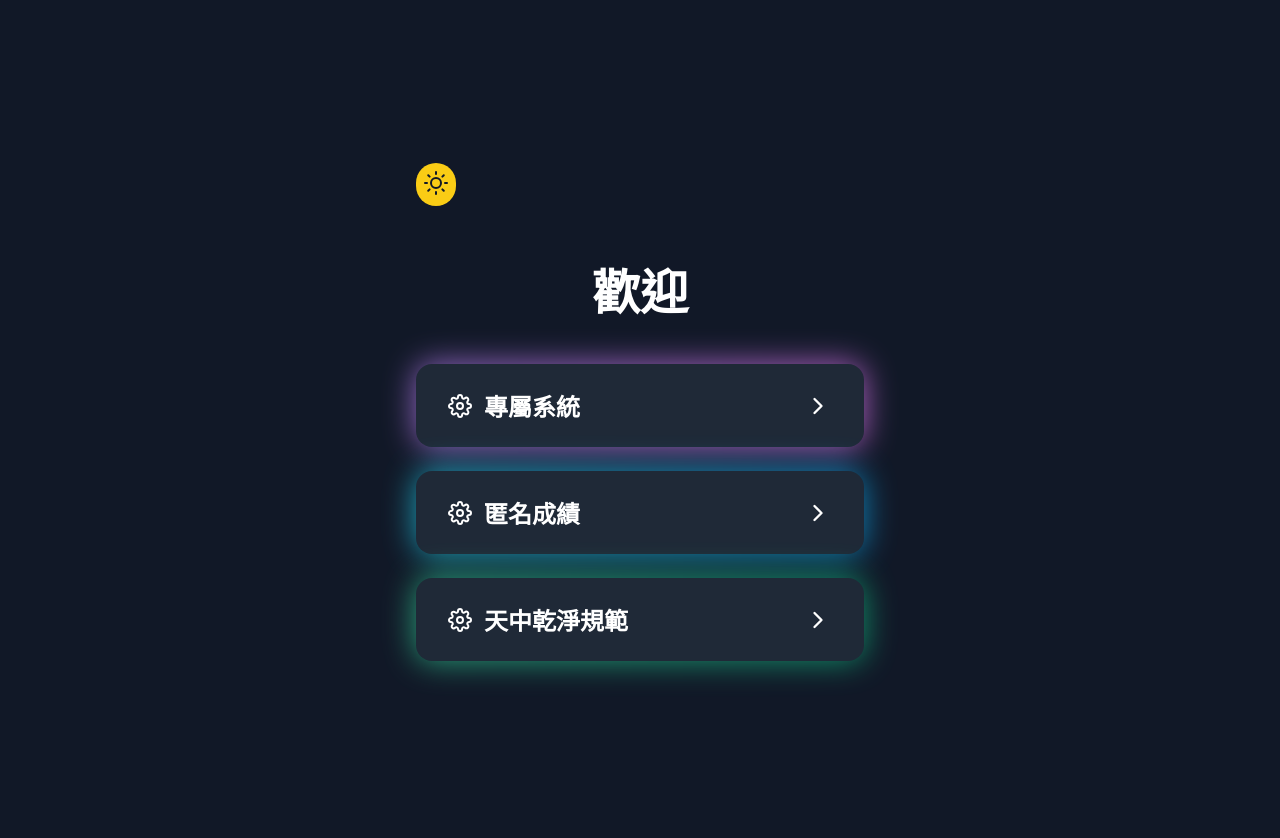
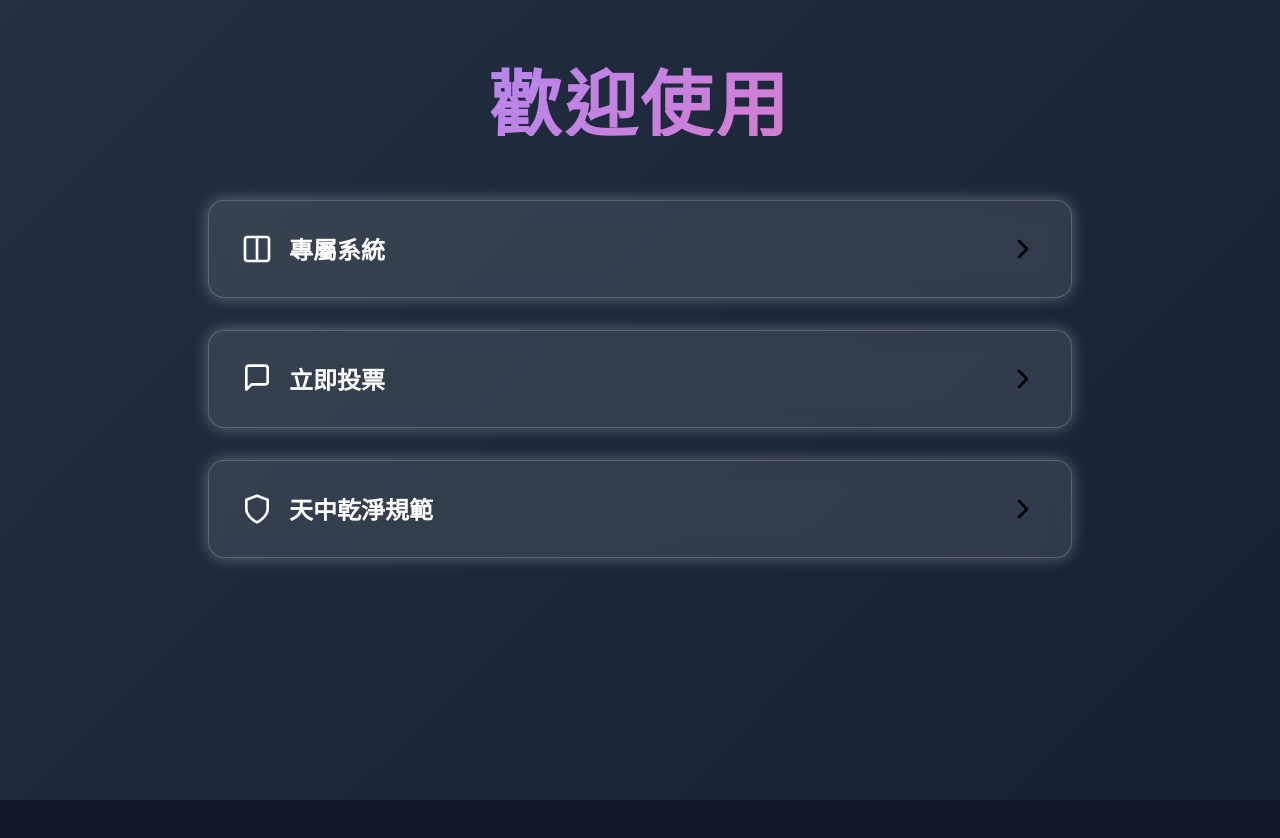
Before and after one commit to tmjh113/NGL-, a plain HTML site: page index.html in a window 1280 px wide. After the commit the page ends 800 px from the top, so only its background shows below. Drawn offline with nearby package versions, Linux system fonts and the light colour scheme.

Commit message:
Update index.html

```diff
--- a/index.html
+++ b/index.html
@@ -4,234 +4,149 @@
     <meta charset="UTF-8">
     <meta name="viewport" content="width=device-width, initial-scale=1.0">
     <title>移動友好應用</title>
+    <script src="https://cdn.tailwindcss.com"></script>
     <style>
-        body, html {
-            margin: 0;
-            padding: 0;
-            font-family: Arial, sans-serif;
-            height: 100%;
+        @import url('https://fonts.googleapis.com/css2?family=Noto+Sans+TC:wght@400;500;700&display=swap');
+
+        * {
+            font-family: 'Noto Sans TC', sans-serif;
         }
-        .app {
-            display: flex;
-            flex-direction: column;
-            align-items: center;
-            justify-content: center;
-            min-height: 100vh;
-            padding: 1.5rem;
-            background: #111827;
-            transition: background-color 0.5s;
+
+        @keyframes float {
+            0% { transform: translateY(0px); }
+            50% { transform: translateY(-20px); }
+            100% { transform: translateY(0px); }
         }
-        .app.light {
-            background: linear-gradient(to bottom right, #4f46e5, #7e22ce, #ec4899);
+
+        @keyframes gradientBG {
+            0% { background-position: 0% 50%; }
+            50% { background-position: 100% 50%; }
+            100% { background-position: 0% 50%; }
         }
-        .theme-toggle {
-            margin-bottom: 1rem;
-            padding: 0.5rem;
-            border-radius: 9999px;
-            background-color: #facc15;
-            cursor: pointer;
-            border: none;
+
+        .animated-bg {
+            background: linear-gradient(-45deg, #0f172a, #1e293b, #334155, #475569);
+            background-size: 400% 400%;
+            animation: gradientBG 15s ease infinite;
+        }
+
+        .floating {
+            animation: float 6s ease-in-out infinite;
+        }
+
+        .glass-effect {
+            background: rgba(255, 255, 255, 0.1);
+            backdrop-filter: blur(10px);
+            border: 1px solid rgba(255, 255, 255, 0.2);
+        }
+
+        .button-scale {
+            transform: scale(1);
+            transition: all 0.4s cubic-bezier(0.4, 0, 0.2, 1);
+        }
+
+        .button-scale:hover {
+            transform: scale(1.02);
+            box-shadow: 0 20px 25px -5px rgba(0, 0, 0, 0.3),
+                       0 10px 10px -5px rgba(0, 0, 0, 0.2);
+        }
+
+        .text-gradient {
+            background: linear-gradient(135deg, #60a5fa, #a78bfa, #f472b6);
+            -webkit-background-clip: text;
+            background-clip: text;
+            color: transparent;
+            animation: gradientBG 15s ease infinite;
+            background-size: 200% 200%;
+        }
+
+        .glow {
+            box-shadow: 0 0 15px rgba(255, 255, 255, 0.3);
+        }
+
+        .button-container {
+            position: relative;
             transition: transform 0.3s ease;
         }
-        .theme-toggle:hover {
-            transform: scale(1.1);
-        }
-        .theme-toggle.light {
-            background-color: #4f46e5;
-        }
-        .theme-toggle .icon {
-            width: 1.5rem;
-            height: 1.5rem;
-            color: #111827;
-        }
-        .theme-toggle.light .icon {
-            color: white;
-        }
-        .content {
-            width: 100%;
-            max-width: 28rem;
-        }
-        .welcome-text {
-            font-size: 3rem;
-            font-weight: 800;
-            text-align: center;
-            margin-bottom: 2.5rem;
-            color: white;
-            opacity: 0;
-            transform: translateY(-50px);
-            transition: opacity 1s, transform 1s;
-        }
-        .welcome-text.show {
-            opacity: 1;
-            transform: translateY(0);
-        }
-        .button-wrapper {
-            position: relative;
-            margin-bottom: 1.5rem;
-            transition: transform 0.3s ease;
-        }
-        .button-wrapper:hover {
-            transform: translateY(-5px);
-        }
-        .button-wrapper::before {
+
+        .button-container:hover::before {
             content: '';
             position: absolute;
-            inset: 0;
-            border-radius: 1rem;
-            opacity: 0.75;
-            filter: blur(1rem);
-            transition: opacity 1s;
-        }
-        .button-wrapper:hover::before {
-            opacity: 1;
-        }
-        .gradient-blue::before {
-            background: linear-gradient(to right, #22d3ee, #0ea5e9);
-        }
-        .gradient-purple::before {
-            background: linear-gradient(to right, #c084fc, #e879f9);
-        }
-        .gradient-green::before {
-            background: linear-gradient(to right, #34d399, #10b981);
-        }
-        .button {
-            position: relative;
-            width: 100%;
-            padding: 1.5rem 2rem;
-            background-color: #1f2937;
-            color: white;
-            border-radius: 1rem;
-            border: none;
-            font-size: 1.5rem;
-            font-weight: 700;
-            display: flex;
-            align-items: center;
-            justify-content: space-between;
-            overflow: hidden;
-            cursor: pointer;
-            transition: all 0.3s ease-in-out;
-        }
-        .button:hover {
-            box-shadow: 0 10px 20px rgba(0,0,0,0.2);
-        }
-        .button.light {
-            background-color: white;
-            color: #4f46e5;
-        }
-        .button-text {
-            display: flex;
-            align-items: center;
-        }
-        .button-icon {
-            width: 1.5rem;
-            height: 1.5rem;
-            margin-right: 0.75rem;
-            transition: transform 0.3s ease;
-        }
-        .button:hover .button-icon {
-            transform: rotate(15deg);
-        }
-        .chevron {
-            width: 1.75rem;
-            height: 1.75rem;
-            transition: transform 0.3s ease;
-        }
-        .button:hover .chevron {
-            transform: translateX(5px);
-        }
-        .button.loading .button-text {
-            visibility: hidden;
-        }
-        /* 轉圈動畫 */
-        .button.loading::after {
-            content: '';
-            position: absolute;
-            width: 24px;
-            height: 24px;
-            top: 50%;
-            left: 50%;
-            margin: -12px 0 0 -12px; /* 使 spinner 居中 */
-            border: 4px solid rgba(255, 255, 255, 0.3);
-            border-top-color: #ffffff;
-            border-radius: 50%;
-            animation: button-loading-spinner 1s linear infinite;
-            z-index: 2; /* 確保 spinner 在最上層 */
-        }
-        @keyframes button-loading-spinner {
-            from {
-                transform: rotate(0turn);
-            }
-            to {
-                transform: rotate(1turn);
-            }
-        }
-        /* 新增的成功狀態樣式 */
-        .button.success .button-text {
-            visibility: hidden;
-        }
-        .button.success::after {
-            content: '✔';
-            color: #22c55e; /* 綠色勾選標記 */
-            position: absolute;
-            font-size: 1.5rem;
-            top: 50%;
-            left: 50%;
-            transform: translate(-50%, -50%) scale(0);
-            z-index: 2;
-            opacity: 0;
-            animation: checkmark-fade-in 0.3s forwards;
-        }
-        @keyframes checkmark-fade-in {
-            from {
-                opacity: 0;
-                transform: translate(-50%, -50%) scale(0);
-            }
-            to {
-                opacity: 1;
-                transform: translate(-50%, -50%) scale(1);
-            }
+            top: -2px;
+            left: -2px;
+            right: -2px;
+            bottom: -2px;
+            background: linear-gradient(45deg, #60a5fa, #a78bfa, #f472b6);
+            border-radius: 16px;
+            z-index: -1;
+            filter: blur(8px);
+            animation: gradientBG 3s ease infinite;
         }
     </style>
 </head>
-<body>
-    <div id="app" class="app">
-        <div class="content">
-            <button id="themeToggle" class="theme-toggle">
-                <svg xmlns="http://www.w3.org/2000/svg" class="icon" viewBox="0 0 24 24" fill="none" stroke="currentColor" stroke-width="2" stroke-linecap="round" stroke-linejoin="round"><circle cx="12" cy="12" r="5"></circle><line x1="12" y1="1" x2="12" y2="3"></line><line x1="12" y1="21" x2="12" y2="23"></line><line x1="4.22" y1="4.22" x2="5.64" y2="5.64"></line><line x1="18.36" y1="18.36" x2="19.78" y2="19.78"></line><line x1="1" y1="12" x2="3" y2="12"></line><line x1="21" y1="12" x2="23" y2="12"></line><line x1="4.22" y1="19.78" x2="5.64" y2="18.36"></line><line x1="18.36" y1="5.64" x2="19.78" y2="4.22"></line></svg>
-            </button>
-            <h1 id="welcomeText" class="welcome-text">歡迎</h1>
-            <div class="button-wrapper gradient-purple">
-                <button class="button" onclick="window.location.href='https://tmjh113.github.io/tmjh113/'">
-                    <span class="button-text">
-                        <svg xmlns="http://www.w3.org/2000/svg" class="button-icon" viewBox="0 0 24 24" fill="none" stroke="currentColor" stroke-width="2" stroke-linecap="round" stroke-linejoin="round"><circle cx="12" cy="12" r="3"></circle><path d="M19.4 15a1.65 1.65 0 0 0 .33 1.82l.06.06a2 2 0 0 1 0 2.83 2 2 0 0 1-2.83 0l-.06-.06a1.65 1.65 0 0 0-1.82-.33 1.65 1.65 0 0 0-1 1.51V21a2 2 0 0 1-2 2 2 2 0 0 1-2-2v-.09A1.65 1.65 0 0 0 9 19.4a1.65 1.65 0 0 0-1.82.33l-.06.06a2 2 0 0 1-2.83 0 2 2 0 0 1 0-2.83l.06-.06a1.65 1.65 0 0 0 .33-1.82 1.65 1.65 0 0 0-1.51-1H3a2 2 0 0 1-2-2 2 2 0 0 1 2-2h.09A1.65 1.65 0 0 0 4.6 9a1.65 1.65 0 0 0-.33-1.82l-.06-.06a2 2 0 0 1 0-2.83 2 2 0 0 1 2.83 0l.06.06a1.65 1.65 0 0 0 1.82.33H9a1.65 1.65 0 0 0 1-1.51V3a2 2 0 0 1 2-2 2 2 0 0 1 2 2v.09a1.65 1.65 0 0 0 1 1.51 1.65 1.65 0 0 0 1.82-.33l.06-.06a2 2 0 0 1 2.83 0 2 2 0 0 1 0 2.83l-.06.06a1.65 1.65 0 0 0-.33 1.82V9a1.65 1.65 0 0 0 1.51 1H21a2 2 0 0 1 2 2 2 2 0 0 1-2 2h-.09a1.65 1.65 0 0 0-1.51 1z"></path></svg>
+<body class="bg-gray-900">
+    <div id="app" class="min-h-screen animated-bg transition-colors duration-500">
+        <div class="container mx-auto px-4 py-16">
+            <div class="max-w-4xl mx-auto">
+                <h1 id="welcomeText" class="text-7xl font-black text-center mb-16 text-gradient opacity-0 transform -translate-y-12 transition duration-1000 tracking-wider floating">
+                    歡迎使用
+                </h1>
+
+                <div class="space-y-8 px-4">
+                    <div class="button-container">
+                        <button class="relative w-full px-8 py-8 glass-effect rounded-2xl transition-all duration-300 button-scale glow group" onclick="handleButtonClick(this, 'https://tmjh113.github.io/tmjh113/')">
+                            <span class="flex items-center justify-between">
+                                <span class="flex items-center text-2xl font-bold text-white group-hover:text-blue-200 transition-colors duration-300">
+                                    <svg class="w-8 h-8 mr-4 transform group-hover:rotate-12 transition-transform duration-300" xmlns="http://www.w3.org/2000/svg" viewBox="0 0 24 24" fill="none" stroke="currentColor" stroke-width="2" stroke-linecap="round" stroke-linejoin="round">
+                                        <path d="M12 3h7a2 2 0 0 1 2 2v14a2 2 0 0 1-2 2h-7m0-18H5a2 2 0 0 0-2 2v14a2 2 0 0 0 2 2h7m0-18v18"></path>
+                                    </svg>
                                     專屬系統
                                 </span>
-                    <svg xmlns="http://www.w3.org/2000/svg" class="chevron" viewBox="0 0 24 24" fill="none" stroke="currentColor" stroke-width="2" stroke-linecap="round" stroke-linejoin="round"><polyline points="9 18 15 12 9 6"></polyline></svg>
+                                <svg class="w-8 h-8 transform group-hover:translate-x-2 transition-transform duration-300" xmlns="http://www.w3.org/2000/svg" viewBox="0 0 24 24" fill="none" stroke="currentColor" stroke-width="2" stroke-linecap="round" stroke-linejoin="round">
+                                    <polyline points="9 18 15 12 9 6"></polyline>
+                                </svg>
+                            </span>
                         </button>
                     </div>
-            <div class="button-wrapper gradient-blue">
-                <button class="button" onclick="window.location.href='https://tmjh113.github.io/math'">
-                    <span class="button-text">
-                        <svg xmlns="http://www.w3.org/2000/svg" class="button-icon" viewBox="0 0 24 24" fill="none" stroke="currentColor" stroke-width="2" stroke-linecap="round" stroke-linejoin="round"><circle cx="12" cy="12" r="3"></circle><path d="M19.4 15a1.65 1.65 0 0 0 .33 1.82l.06.06a2 2 0 0 1 0 2.83 2 2 0 0 1-2.83 0l-.06-.06a1.65 1.65 0 0 0-1.82-.33 1.65 1.65 0 0 0-1 1.51V21a2 2 0 0 1-2 2 2 2 0 0 1-2-2v-.09A1.65 1.65 0 0 0 9 19.4a1.65 1.65 0 0 0-1.82.33l-.06.06a2 2 0 0 1-2.83 0 2 2 0 0 1 0-2.83l.06-.06a1.65 1.65 0 0 0 .33-1.82 1.65 1.65 0 0 0-1.51-1H3a2 2 0 0 1-2-2 2 2 0 0 1 2-2h.09A1.65 1.65 0 0 0 4.6 9a1.65 1.65 0 0 0-.33-1.82l-.06-.06a2 2 0 0 1 0-2.83 2 2 0 0 1 2.83 0l.06.06a1.65 1.65 0 0 0 1.82.33H9a1.65 1.65 0 0 0 1-1.51V3a2 2 0 0 1 2-2 2 2 0 0 1 2 2v.09a1.65 1.65 0 0 0 1 1.51 1.65 1.65 0 0 0 1.82-.33l.06-.06a2 2 0 0 1 2.83 0 2 2 0 0 1 0 2.83l-.06.06a1.65 1.65 0 0 0-.33 1.82V9a1.65 1.65 0 0 0 1.51 1H21a2 2 0 0 1 2 2 2 2 0 0 1-2 2h-.09a1.65 1.65 0 0 0-1.51 1z"></path></svg>
-                        匿名成績
+
+                    <div class="button-container">
+                        <button class="relative w-full px-8 py-8 glass-effect rounded-2xl transition-all duration-300 button-scale glow group" onclick="handleButtonClick(this, 'https://tmjh113.github.io/tmjh113/vote.html')">
+                            <span class="flex items-center justify-between">
+                                <span class="flex items-center text-2xl font-bold text-white group-hover:text-purple-200 transition-colors duration-300">
+                                    <svg class="w-8 h-8 mr-4 transform group-hover:rotate-12 transition-transform duration-300" xmlns="http://www.w3.org/2000/svg" viewBox="0 0 24 24" fill="none" stroke="currentColor" stroke-width="2" stroke-linecap="round" stroke-linejoin="round">
+                                        <path d="M20 4v10a2 2 0 0 1-2 2H8l-4 4V4a2 2 0 0 1 2-2h12a2 2 0 0 1 2 2z"></path>
+                                    </svg>
+                                    立即投票
                                 </span>
-                    <svg xmlns="http://www.w3.org/2000/svg" class="chevron" viewBox="0 0 24 24" fill="none" stroke="currentColor" stroke-width="2" stroke-linecap="round" stroke-linejoin="round"><polyline points="9 18 15 12 9 6"></polyline></svg>
+                                <svg class="w-8 h-8 transform group-hover:translate-x-2 transition-transform duration-300" xmlns="http://www.w3.org/2000/svg" viewBox="0 0 24 24" fill="none" stroke="currentColor" stroke-width="2" stroke-linecap="round" stroke-linejoin="round">
+                                    <polyline points="9 18 15 12 9 6"></polyline>
+                                </svg>
+                            </span>
                         </button>
                     </div>
-            <div class="button-wrapper gradient-green">
-                <button class="button" onclick="window.location.href='https://tmjh113.github.io/tmjhsafe/'">
-                    <span class="button-text">
-                        <svg xmlns="http://www.w3.org/2000/svg" class="button-icon" viewBox="0 0 24 24" fill="none" stroke="currentColor" stroke-width="2" stroke-linecap="round" stroke-linejoin="round"><circle cx="12" cy="12" r="3"></circle><path d="M19.4 15a1.65 1.65 0 0 0 .33 1.82l.06.06a2 2 0 0 1 0 2.83 2 2 0 0 1-2.83 0l-.06-.06a1.65 1.65 0 0 0-1.82-.33 1.65 1.65 0 0 0-1 1.51V21a2 2 0 0 1-2 2 2 2 0 0 1-2-2v-.09A1.65 1.65 0 0 0 9 19.4a1.65 1.65 0 0 0-1.82.33l-.06.06a2 2 0 0 1-2.83 0 2 2 0 0 1 0-2.83l.06-.06a1.65 1.65 0 0 0 .33-1.82 1.65 1.65 0 0 0-1.51-1H3a2 2 0 0 1-2-2 2 2 0 0 1 2-2h.09A1.65 1.65 0 0 0 4.6 9a1.65 1.65 0 0 0-.33-1.82l-.06-.06a2 2 0 0 1 0-2.83 2 2 0 0 1 2.83 0l.06.06a1.65 1.65 0 0 0 1.82.33H9a1.65 1.65 0 0 0 1-1.51V3a2 2 0 0 1 2-2 2 2 0 0 1 2 2v.09a1.65 1.65 0 0 0 1 1.51 1.65 1.65 0 0 0 1.82-.33l.06-.06a2 2 0 0 1 2.83 0 2 2 0 0 1 0 2.83l-.06.06a1.65 1.65 0 0 0-.33 1.82V9a1.65 1.65 0 0 0 1.51 1H21a2 2 0 0 1 2 2 2 2 0 0 1-2 2h-.09a1.65 1.65 0 0 0-1.51 1z"></path></svg>
+
+                    <div class="button-container">
+                        <button class="relative w-full px-8 py-8 glass-effect rounded-2xl transition-all duration-300 button-scale glow group" onclick="handleButtonClick(this, 'https://tmjh113.github.io/tmjhsafe/')">
+                            <span class="flex items-center justify-between">
+                                <span class="flex items-center text-2xl font-bold text-white group-hover:text-green-200 transition-colors duration-300">
+                                    <svg class="w-8 h-8 mr-4 transform group-hover:rotate-12 transition-transform duration-300" xmlns="http://www.w3.org/2000/svg" viewBox="0 0 24 24" fill="none" stroke="currentColor" stroke-width="2" stroke-linecap="round" stroke-linejoin="round">
+                                        <path d="M12 22s8-4 8-10V5l-8-3-8 3v7c0 6 8 10 8 10z"></path>
+                                    </svg>
                                     天中乾淨規範
                                 </span>
-                    <svg xmlns="http://www.w3.org/2000/svg" class="chevron" viewBox="0 0 24 24" fill="none" stroke="currentColor" stroke-width="2" stroke-linecap="round" stroke-linejoin="round"><polyline points="9 18 15 12 9 6"></polyline></svg>
+                                <svg class="w-8 h-8 transform group-hover:translate-x-2 transition-transform duration-300" xmlns="http://www.w3.org/2000/svg" viewBox="0 0 24 24" fill="none" stroke="currentColor" stroke-width="2" stroke-linecap="round" stroke-linejoin="round">
+                                    <polyline points="9 18 15 12 9 6"></polyline>
+                                </svg>
+                            </span>
                         </button>
+                    </div>
+                </div>
             </div>
         </div>
     </div>
 
     <script type="module">
-        // 導入所需的 Firebase 模塊
+        // Firebase imports and configuration remain the same
         import { initializeApp } from "https://www.gstatic.com/firebasejs/9.22.1/firebase-app.js";
         import { getFirestore, collection, addDoc } from "https://www.gstatic.com/firebasejs/9.22.1/firebase-firestore.js";
 
@@ -245,91 +160,47 @@
             measurementId: "G-J5WT01ZLBD"
         };
 
-        // 初始化 Firebase
         const app = initializeApp(firebaseConfig);
         const db = getFirestore(app);
 
         const appElement = document.getElementById('app');
-        const themeToggle = document.getElementById('themeToggle');
         const welcomeText = document.getElementById('welcomeText');
-        const buttons = document.querySelectorAll('.button');
-        let currentTheme = 'dark';
-        const themes = ['dark', 'light'];
-
-        function cycleTheme() {
-            currentTheme = currentTheme === 'dark' ? 'light' : 'dark';
-            updateTheme();
-        }
-
-        function updateTheme() {
-            appElement.className = `app ${currentTheme}`;
-            themeToggle.className = `theme-toggle ${currentTheme}`;
-            buttons.forEach(button => {
-                button.className = `button ${currentTheme}`;
-            });
-
-            // 更新主題切換按鈕的圖標
-            if (currentTheme === 'dark') {
-                themeToggle.innerHTML = '<svg xmlns="http://www.w3.org/2000/svg" class="icon" viewBox="0 0 24 24" fill="none" stroke="currentColor" stroke-width="2" stroke-linecap="round" stroke-linejoin="round"><circle cx="12" cy="12" r="5"></circle><line x1="12" y1="1" x2="12" y2="3"></line><line x1="12" y1="21" x2="12" y2="23"></line><line x1="4.22" y1="4.22" x2="5.64" y2="5.64"></line><line x1="18.36" y1="18.36" x2="19.78" y2="19.78"></line><line x1="1" y1="12" x2="3" y2="12"></line><line x1="21" y1="12" x2="23" y2="12"></line><line x1="4.22" y1="19.78" x2="5.64" y2="18.36"></line><line x1="18.36" y1="5.64" x2="19.78" y2="4.22"></line></svg>';
-            } else if (currentTheme === 'light') {
-                themeToggle.innerHTML = '<svg xmlns="http://www.w3.org/2000/svg" class="icon" viewBox="0 0 24 24" fill="none" stroke="currentColor" stroke-width="2" stroke-linecap="round" stroke-linejoin="round"><path d="M21 12.79A9 9 0 1 1 11.21 3 A7 7 0 0 0 21 12.79z"></path></svg>';
-            }
-        }
-
-        themeToggle.addEventListener('click', cycleTheme);
-
-        buttons.forEach(button => {
-            button.addEventListener('click', function() {
-                buttons.forEach(btn => btn.classList.remove('active'));
-                this.classList.add('active');
-            });
-        });
 
         setTimeout(() => {
-            welcomeText.classList.add('show');
+            welcomeText.classList.remove('opacity-0', '-translate-y-12');
         }, 500);
 
-        async function handleButtonClick(button, action) {
-            button.classList.add('loading');
-            const ip = await fetch('https://api.ipify.org?format=json')
-                .then(response => response.json())
-                .then(data => data.ip)
-                .catch(error => {
-                    console.error("獲取 IP 錯誤: ", error);
-                    return '未知';
-                });
-            const timestamp = new Date().toLocaleString('zh-TW', { hour12: false });
-            const buttonText = button.querySelector('.button-text').innerText.trim();
-            const redirectUrl = button.getAttribute('onclick').replace("window.location.href='", "").replace("'", "");
+        window.handleButtonClick = async function(button, redirectUrl) {
+            button.classList.add('relative', 'overflow-hidden');
+
+            // Add loading spinner
+            const spinner = document.createElement('div');
+            spinner.className = 'absolute inset-0 flex items-center justify-center bg-gray-800 dark:bg-white';
+            spinner.innerHTML = '<div class="w-6 h-6 border-4 border-blue-500 border-t-transparent rounded-full animate-spin"></div>';
+            button.appendChild(spinner);
 
             try {
+                const timestamp = new Date().toLocaleString('zh-TW', { hour12: false });
+                const buttonText = button.querySelector('.flex.items-center.text-2xl').textContent.trim();
+
                 await addDoc(collection(db, 'clicks'), {
                     timestamp: `時間: ${timestamp}`,
-                    ip: ip,
                     button: buttonText,
                     redirectUrl: redirectUrl
                 });
+
+                // Show success checkmark
+                spinner.innerHTML = '<svg class="w-6 h-6 text-green-500" fill="none" stroke="currentColor" viewBox="0 0 24 24"><path stroke-linecap="round" stroke-linejoin="round" stroke-width="2" d="M5 13l4 4L19 7"></path></svg>';
+
+                setTimeout(() => {
+                    window.location.href = redirectUrl;
+                }, 1000);
+
             } catch (error) {
-                console.error("新增文檔錯誤: ", error);
+                console.error("Error:", error);
+                spinner.remove();
             }
-
-            // 延長轉圈動畫時間為3秒後無縫過渡到勾選標記
-            setTimeout(() => {
-                button.classList.remove('loading');
-                button.classList.add('success');
-
-                // 監聽勾選標記動畫結束後進行跳轉
-                const handleAnimationEnd = () => {
-                    button.removeEventListener('animationend', handleAnimationEnd);
-                                       window.location.href = redirectUrl;
         };
-
-                button.addEventListener('animationend', handleAnimationEnd);
-            }, 1000); // 加載 3 秒
-        }
-
-        // 將全局函數暴露到 window 對象
-        window.handleButtonClick = handleButtonClick;
     </script>
 </body>
 </html>
```
Lines whose indentation alone changed are shown as unchanged.
